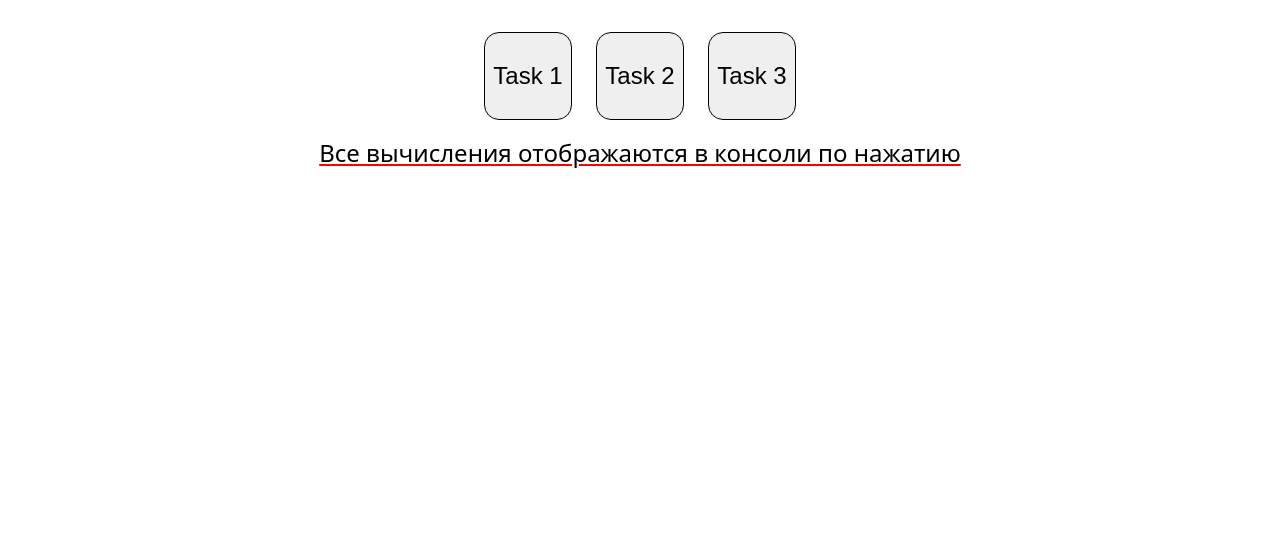
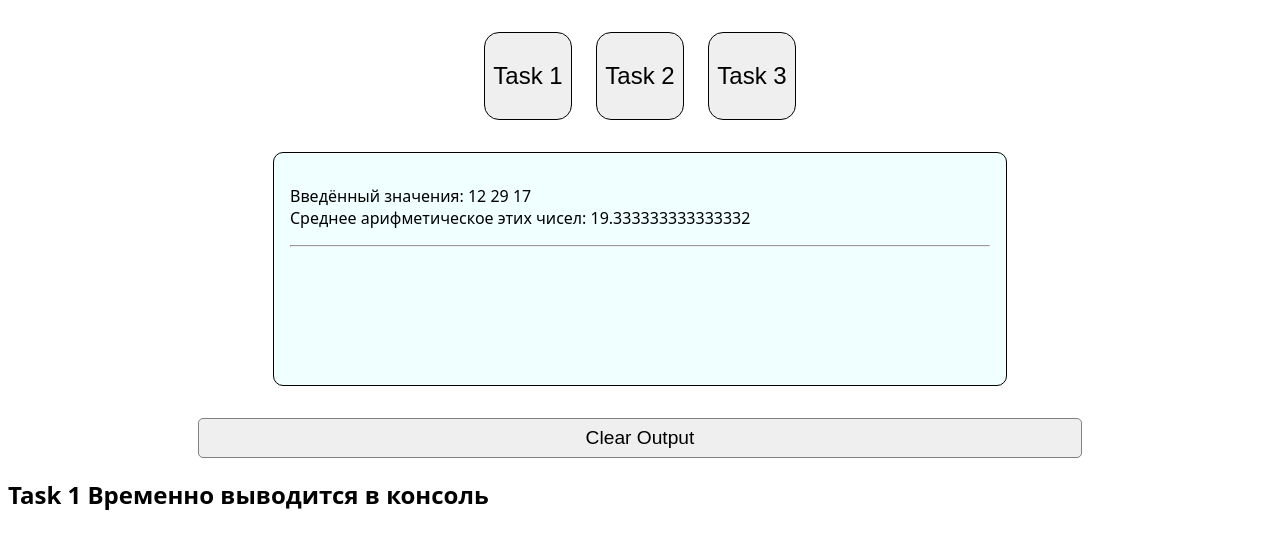
Before and after one commit to Isuzuri/IT-STEP, a plain HTML site: page Homework 9/index.html in a window 1280 px wide. Both pictures are taken after a click on the button "Task 2". Drawn offline with Linux system fonts and the light colour scheme.

Commit message:
view box add for t2 + t3

```diff
--- a/Homework 9/index.html
+++ b/Homework 9/index.html
@@ -8,12 +8,14 @@
     <title>Document</title>
 </head>
 <body>
-    <div class="flex">
+    <div class="flex" id="container">
         <button id="task1">Task 1</button>
         <button id="task2">Task 2</button>
         <button id="task3">Task 3</button>
     </div>
-    <footer>Все вычисления отображаются в консоли по нажатию</footer>
+    <div class="output" id="output"></div>
+    <button class="clear" id="clear">Clear Output</button>
+    <h2>Task 1 Временно выводится в консоль</h2>
     <script src="script.js"></script>
 </body>
 </html>
--- a/Homework 9/script.js
+++ b/Homework 9/script.js
@@ -14,8 +14,14 @@ task2.onclick = function() {
     let a, b, c;
     a = 12; b = 29; c = 17;
     let arr = [a, b, c];
-    console.log(`Введённый значения: ${arr}`);
-    console.log(`Среднее арифметическое этих чисел: ${(a + b + c) / 3}`)
+    let cont = document.getElementById('output');
+    let add = document.createElement('p');
+    add.textContent = (`Введённый значения: ${arr.join(' ')}
+    Среднее арифметическое этих чисел: ${(a + b + c) / 3}`);
+    cont.appendChild(add);
+    let br = document.createElement('hr');
+    cont.appendChild(br);
+    scrollPage (cont)
 }
 
 task3.onclick = function() {
@@ -23,6 +29,23 @@ task3.onclick = function() {
     const r = 12;
     const h = 6;
 
-    console.log(`Объём цилиндра равен: V = ${PI * r **2 * h}`);
-    console.log(`Площадь поверхности цилиндра равна: S = ${2 * PI * r *(r + h)}`);
+    let cont = document.getElementById('output');
+    let add = document.createElement('p');
+    add.textContent = (`Объём цилиндра равен: V = ${PI * r **2 * h}
+    Площадь поверхности цилиндра равна: S = ${2 * PI * r *(r + h)}`);
+    cont.appendChild(add);
+    let br = document.createElement('hr');
+    cont.appendChild(br);
+    scrollPage (cont)
 }
+
+function scrollPage (i) {
+    i.scroll({
+        top: 1000000,
+        behavior: 'smooth'
+    });
+}
+
+clear.onclick = function clear (cl) {
+    let clearPath = document.getElementById('output').innerHTML = '';
+}
--- a/Homework 9/style.css
+++ b/Homework 9/style.css
@@ -1,3 +1,17 @@
+.output::-webkit-scrollbar {
+    width: 5px;
+}
+
+.output::-webkit-scrollbar-track {
+    background-color: #dae1e8;
+}
+
+.output::-webkit-scrollbar-thumb {
+    -webkit-box-shadow: inset 0 0 6px rgb(0 0 0 / 30%);
+    background-color: #b7c3ce;
+    border-radius: 10px;
+}
+
 body {
     font-family: system-ui, -apple-system, BlinkMacSystemFont, 'Segoe UI', Roboto, Oxygen, Ubuntu, Cantarell, 'Open Sans', 'Helvetica Neue', sans-serif;
 }
@@ -10,7 +24,7 @@ body {
     text-align: center;
 }
 
-button {
+.flex button {
     margin-top: 1.5rem;
     width: 5.5rem;
     height: 5.5rem;
@@ -21,7 +35,7 @@ button {
     cursor: pointer;
 }
 
-button:hover {
+.flex button:hover {
     background-color: rgb(133, 199, 133);
     transform: scale(1.2);
 }
@@ -32,3 +46,38 @@ footer {
     font-size: 1.5rem;
     text-decoration: underline red;
 }
+
+.output {
+    width: 700px;
+    height: 200px;
+    margin: 2rem auto;
+    padding: 1rem;
+    border: 1px solid black;
+    border-radius: 10px;
+    background-color: azure;
+    overflow-y: scroll;
+    word-wrap: break-word;
+    overflow-x: hidden;
+}
+
+.output p {
+    white-space: pre-line;
+}
+
+.clear {
+    display: block;
+    width: 70%;
+    margin: 0 auto;
+    padding: 0.5rem 1rem;
+    font-size: 1.2rem;
+    border: 1px solid grey;
+    border-radius: 5px;
+    cursor: pointer;
+
+    transition: background-color 0.5s, color 0.2s;
+}
+
+.clear:hover {
+    background-color: rgb(211, 114, 114);
+    color: white;
+}
```
